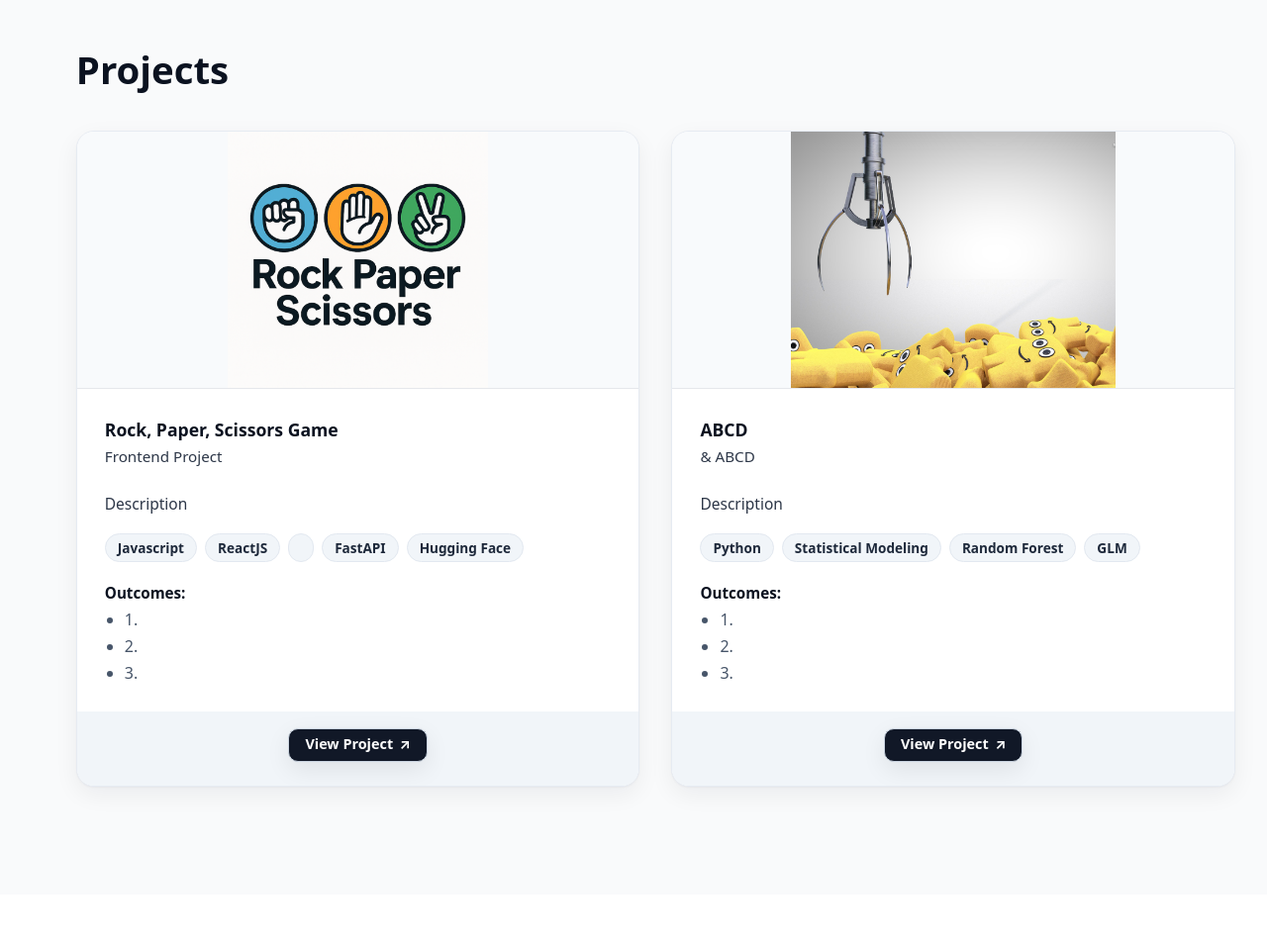
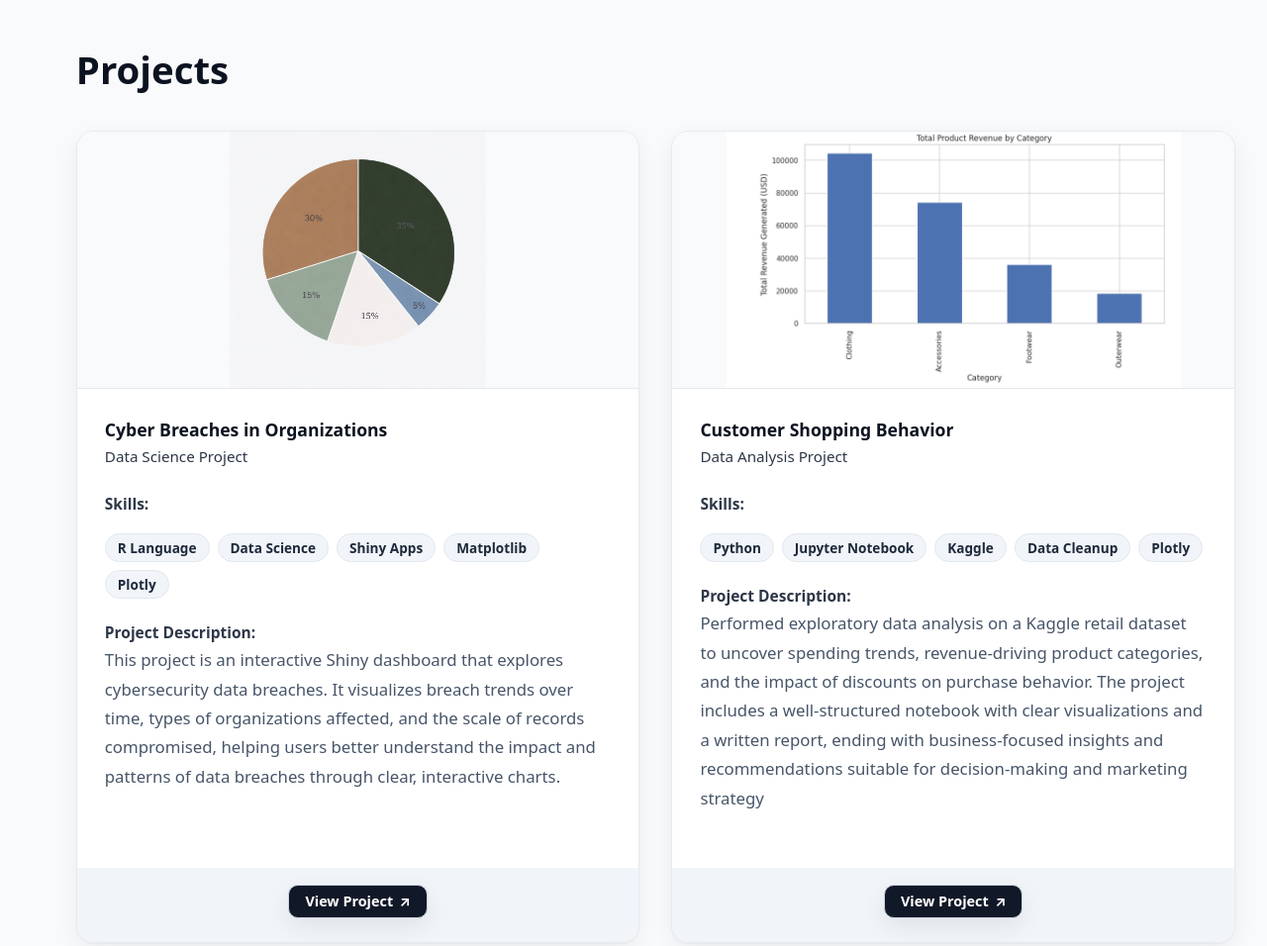
Before and after one commit to shreyalpanand98/shreyalanand-portfolio, a plain HTML site: page index.html in a window 1280 px wide. Shown: the part 3180-4136 px from the top of the page at 99% size. Drawn offline with Linux system fonts and the light colour scheme.

Commit message:
Data Science project added

```diff
--- a/index.html
+++ b/index.html
@@ -302,6 +302,104 @@
             <!-- === Card 1 === -->
             <article class="proj-card">
               <figure class="proj-media">
+                <img src="images/DataBreaches.jpg" alt="DataBreach_Pie_Chart" />
+              </figure>
+
+              <div class="proj-body">
+                <header class="proj-head">
+                  <h3 class="proj-title">Cyber Breaches in Organizations</h3>
+                  <p class="proj-subtitle">Data Science Project</p>
+                </header>
+
+                <h3 class="proj-desc">Skills:</h3>
+
+                <ul class="proj-tags" aria-label="Technologies used">
+                  <li>R Language</li>
+                  <li>Data Science</li>
+                  <li>Shiny Apps</li>
+                  <li>Matplotlib</li>
+                  <li>Plotly</li>
+                </ul>
+
+                <div class="proj-outcomes">
+                  <h3 class="proj-desc">Project Description:</h3>
+                  <p class="about-intro">
+                    This project is an interactive Shiny dashboard that explores
+                    cybersecurity data breaches. It visualizes breach trends
+                    over time, types of organizations affected, and the scale of
+                    records compromised, helping users better understand the
+                    impact and patterns of data breaches through clear,
+                    interactive charts.
+                  </p>
+                </div>
+              </div>
+
+              <footer class="proj-foot">
+                <a
+                  class="btn btn-primary"
+                  href="https://ferily7.shinyapps.io/INFO-201-Project/"
+                  target="_blank"
+                  rel="noopener"
+                >
+                  View Project
+                  <span aria-hidden="true">↗</span>
+                </a>
+              </footer>
+            </article>
+            <!-- === Card 2 === -->
+            <article class="proj-card">
+              <figure class="proj-media">
+                <img
+                  src="images/EDA_Project.jpg"
+                  alt="Rock, Paper, Scissors game image"
+                />
+              </figure>
+
+              <div class="proj-body">
+                <header class="proj-head">
+                  <h3 class="proj-title">Customer Shopping Behavior</h3>
+                  <p class="proj-subtitle">Data Analysis Project</p>
+                </header>
+
+                <h3 class="proj-desc">Skills:</h3>
+
+                <ul class="proj-tags" aria-label="Technologies used">
+                  <li>Python</li>
+                  <li>Jupyter Notebook</li>
+                  <li>Kaggle</li>
+                  <li>Data Cleanup</li>
+                  <li>Plotly</li>
+                </ul>
+
+                <div class="proj-outcomes">
+                  <h3 class="proj-desc">Project Description:</h3>
+                  <p class="about-intro">
+                    Performed exploratory data analysis on a Kaggle retail
+                    dataset to uncover spending trends, revenue-driving product
+                    categories, and the impact of discounts on purchase
+                    behavior. The project includes a well-structured notebook
+                    with clear visualizations and a written report, ending with
+                    business-focused insights and recommendations suitable for
+                    decision-making and marketing strategy
+                  </p>
+                </div>
+              </div>
+
+              <footer class="proj-foot">
+                <a
+                  class="btn btn-primary"
+                  href="https://shreyalpanand98.github.io/customer-shopping-behavior-eda/"
+                  target="_blank"
+                  rel="noopener"
+                >
+                  View Project
+                  <span aria-hidden="true">↗</span>
+                </a>
+              </footer>
+            </article>
+            <!-- === Card 3 === -->
+            <article class="proj-card">
+              <figure class="proj-media">
                 <img
                   src="images/RPSGame.jpeg"
                   alt="Rock, Paper, Scissors game image"
@@ -314,23 +412,25 @@
                   <p class="proj-subtitle">Frontend Project</p>
                 </header>
 
-                <p class="proj-desc">Description</p>
+                <h3 class="proj-desc">Skills:</h3>
 
                 <ul class="proj-tags" aria-label="Technologies used">
                   <li>Javascript</li>
                   <li>ReactJS</li>
-                  <li></li>
                   <li>FastAPI</li>
                   <li>Hugging Face</li>
                 </ul>
 
                 <div class="proj-outcomes">
-                  <h4>Outcomes:</h4>
-                  <ul>
-                    <li>1.</li>
-                    <li>2.</li>
-                    <li>3.</li>
-                  </ul>
+                  <h3 class="proj-desc">Project Description:</h3>
+                  <p class="about-intro">
+                    This is an interactive Rock-Paper-Scissors game built with
+                    web technologies. Users can play the classic hand game
+                    against the computer with clickable buttons and real-time
+                    results displayed on the screen. The app tracks wins,
+                    losses, and ties, providing a simple and fun way to practice
+                    basic user interaction and game logic in the browser.
+                  </p>
                 </div>
               </div>
 
@@ -346,45 +446,44 @@
                 </a>
               </footer>
             </article>
-
-            <!-- === Card 2 === -->
+            <!-- === Card 4 === -->
             <article class="proj-card">
               <figure class="proj-media">
-                <img
-                  src="images/PlaceholderImg.jpg"
-                  alt="Medical visualization of lungs for COPD analysis project"
-                />
+                <img src="images/snake_game.png" alt="snakeGame" />
               </figure>
 
               <div class="proj-body">
                 <header class="proj-head">
-                  <h3 class="proj-title">ABCD</h3>
-                  <p class="proj-subtitle">&amp; ABCD</p>
+                  <h3 class="proj-title">Retro Snake Game</h3>
+                  <p class="proj-subtitle">Python Fullstack Project</p>
                 </header>
 
-                <p class="proj-desc">Description</p>
+                <h3 class="proj-desc">Skills:</h3>
 
                 <ul class="proj-tags" aria-label="Technologies used">
                   <li>Python</li>
-                  <li>Statistical Modeling</li>
-                  <li>Random Forest</li>
-                  <li>GLM</li>
+                  <li>HTML5</li>
+                  <li>CSS</li>
+                  <li>Javascript (ES6)</li>
                 </ul>
 
                 <div class="proj-outcomes">
-                  <h4>Outcomes:</h4>
-                  <ul>
-                    <li>1.</li>
-                    <li>2.</li>
-                    <li>3.</li>
-                  </ul>
+                  <h3 class="proj-desc">Project Description:</h3>
+                  <p class="about-intro">
+                    Built a classic Snake game using Python, implementing
+                    real-time game loops, keyboard input handling, collision
+                    detection, and score tracking. The project focuses on core
+                    programming concepts such as state management, control flow,
+                    and algorithmic movement logic in an interactive
+                    application.
+                  </p>
                 </div>
               </div>
 
               <footer class="proj-foot">
                 <a
                   class="btn btn-primary"
-                  href="https://example.com/copd"
+                  href="https://ferily7.shinyapps.io/INFO-201-Project/"
                   target="_blank"
                   rel="noopener"
                 >
```
Also changed, not shown: images/DataBreaches.jpg (added), images/EDA_Project.jpg (added), images/snake_game.png (added), 3 other files.
